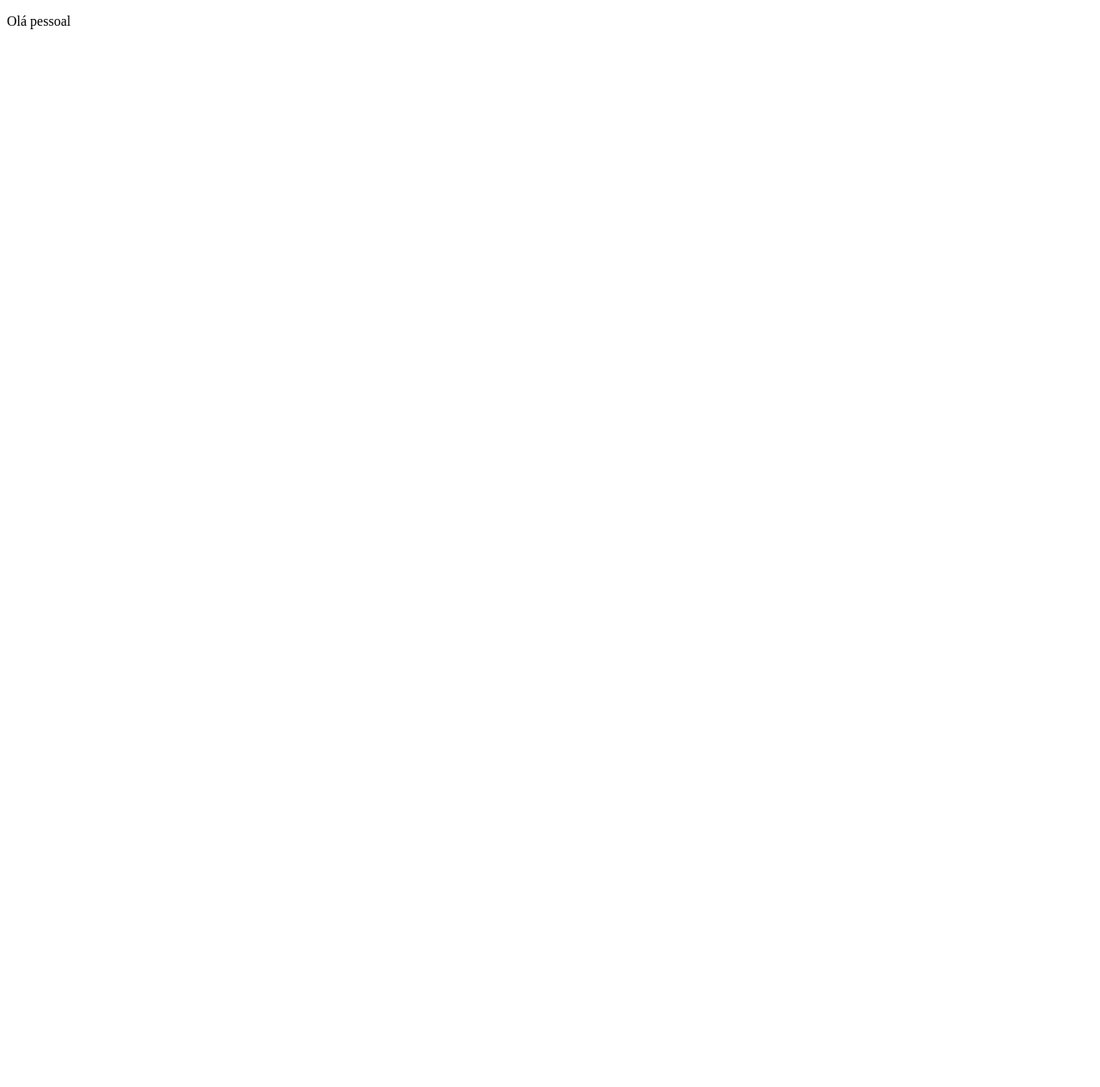
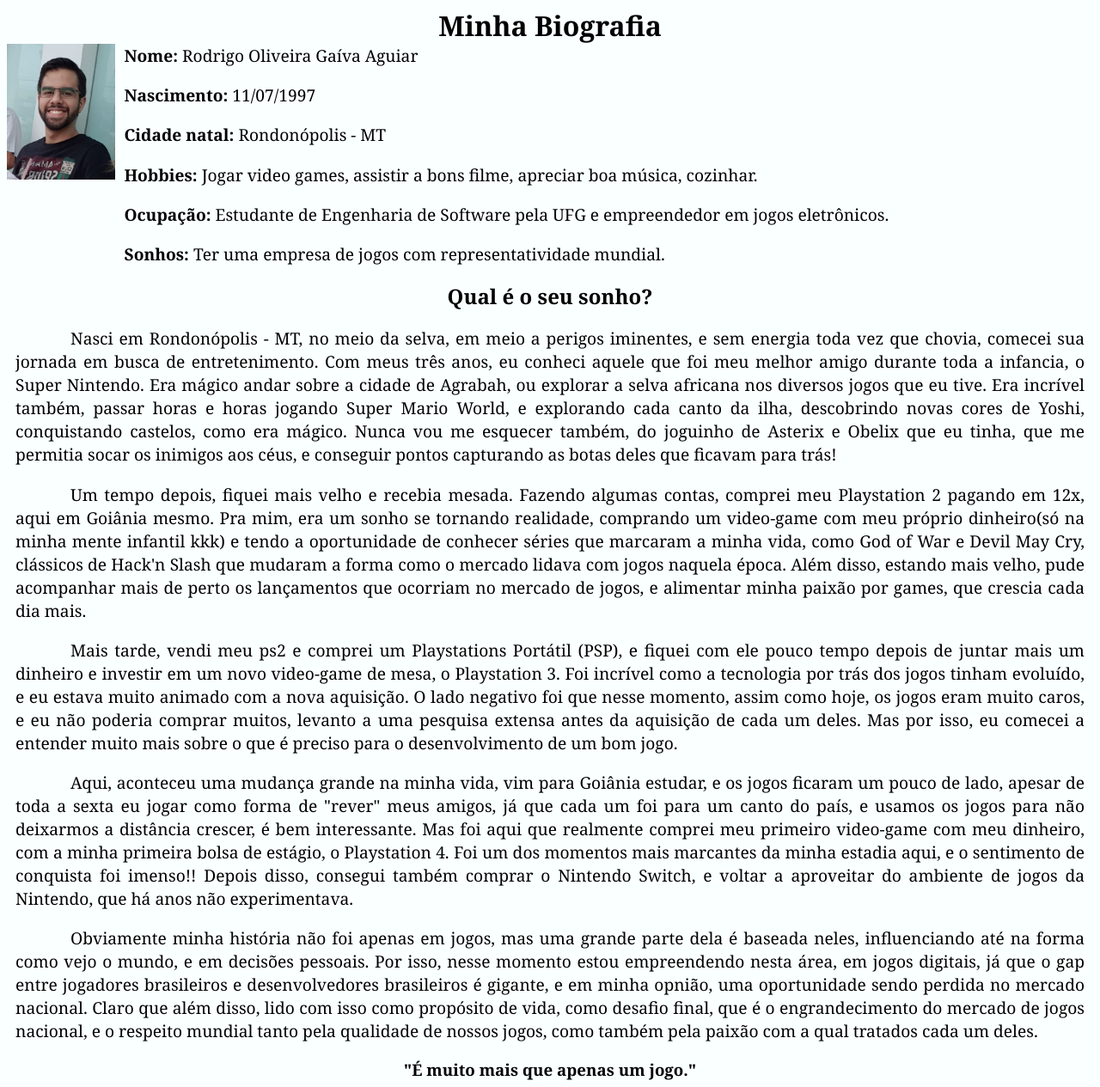
Before and after one commit to RodrigoAguiar0/rodrigoaguiar0.github.com, a plain HTML site: page index.html in a window 1280 px wide. Shown: the whole page at 86% size. Before the commit the page ends 800 px from the top, so only its background shows below. Drawn offline with Linux system fonts and the light colour scheme.

Commit message:
Finalizando GitHub Pages

```diff
--- a/index.html
+++ b/index.html
@@ -5,9 +5,76 @@
     <meta name="viewport"
           content="width=device-width, user-scalable=no, initial-scale=1.0, maximum-scale=1.0, minimum-scale=1.0">
     <meta http-equiv="X-UA-Compatible" content="ie=edge">
-    <title>Minibiografia Rodrigo Aguiar</title>
+    <link rel="stylesheet" href="style.css">
+    <title>Minha Biografia</title>
 </head>
 <body>
-    <p>Olá pessoal</p>
+    <header>
+        <h1>Minha Biografia</h1>
+    </header>
+    <div>
+        <div>
+            <img id="photo" src="photo.jpg" alt="">
+        </div>
+        <div id="photo-text">
+            <p style="margin-top: 0px"> <strong>Nome: </strong>Rodrigo Oliveira Gaíva Aguiar</p>
+            <p> <strong>Nascimento: </strong>11/07/1997</p>
+            <p> <strong>Cidade natal: </strong>Rondonópolis - MT</p>
+            <p> <strong>Hobbies: </strong>Jogar video games, assistir a bons filme, apreciar boa música, cozinhar.</p>
+            <p> <strong>Ocupação: </strong>Estudante de Engenharia de Software pela UFG e empreendedor em jogos
+                eletrônicos.</p>
+            <p> <strong>Sonhos: </strong>Ter uma empresa de jogos com representatividade mundial.</p>
+        </div>
+        <h2>Qual é o seu sonho?</h2>
+        <div id="textao">
+            <p>Nasci em Rondonópolis - MT, no meio da selva, em meio a perigos iminentes, e sem energia toda vez que
+                chovia, comecei sua jornada em busca de entretenimento. Com meus três anos, eu conheci aquele
+                que foi meu melhor amigo durante toda a infancia, o Super Nintendo. Era mágico andar sobre a cidade de
+                Agrabah, ou explorar a selva africana nos diversos jogos que eu tive. Era incrível também, passar
+                horas e horas jogando Super Mario World, e explorando cada canto da ilha, descobrindo novas cores de
+                Yoshi, conquistando castelos, como era mágico. Nunca vou me esquecer também, do joguinho de Asterix e
+                Obelix que eu tinha, que me permitia socar os inimigos aos céus, e conseguir pontos capturando as botas
+                deles que ficavam para trás!</p>
+            <p>
+                Um tempo depois, fiquei mais velho e recebia mesada. Fazendo algumas contas, comprei meu Playstation 2
+                pagando em 12x, aqui em Goiânia mesmo. Pra mim, era um sonho se tornando realidade, comprando um
+                video-game com meu próprio dinheiro(só na minha mente infantil kkk) e tendo a oportunidade de conhecer
+                séries que marcaram a minha vida, como God of War e Devil May Cry, clássicos de Hack'n Slash que mudaram
+                a forma como o mercado lidava com jogos naquela época. Além disso, estando mais velho, pude acompanhar
+                mais de perto os lançamentos que ocorriam no mercado de jogos, e alimentar minha paixão por games, que
+                crescia cada dia mais.
+            </p>
+            <p>
+                Mais tarde, vendi meu ps2 e comprei um Playstations Portátil (PSP), e fiquei com ele pouco tempo depois
+                de juntar mais um dinheiro e investir em um novo video-game de mesa, o Playstation 3. Foi incrível como
+                a tecnologia por trás dos jogos tinham evoluído, e eu estava muito animado com a nova aquisição. O lado
+                negativo foi que nesse momento, assim como hoje, os jogos eram muito caros, e eu não poderia comprar
+                muitos, levanto a uma pesquisa extensa antes da aquisição de cada um deles. Mas por isso, eu comecei a
+                entender muito mais sobre o que é preciso para o desenvolvimento de um bom jogo.
+            </p>
+            <p>
+                Aqui, aconteceu uma mudança grande na minha vida, vim para Goiânia estudar, e os jogos ficaram um pouco
+                de lado, apesar de toda a sexta eu jogar como forma de "rever" meus amigos, já que cada um foi para um
+                canto do país, e usamos os jogos para não deixarmos a distância crescer, é bem interessante. Mas foi
+                aqui que realmente comprei meu primeiro video-game com meu dinheiro, com a minha primeira bolsa de
+                estágio, o Playstation 4. Foi um dos momentos mais marcantes da minha estadia aqui, e o sentimento de
+                conquista foi imenso!! Depois disso, consegui também comprar o Nintendo Switch, e voltar a aproveitar
+                do ambiente de jogos da Nintendo, que há anos não experimentava.
+            </p>
+            <p>
+                Obviamente minha história não foi apenas em jogos, mas uma grande parte dela é baseada neles,
+                influenciando até na forma como vejo o mundo, e em decisões pessoais. Por isso, nesse momento estou
+                empreendendo nesta área, em jogos digitais, já que o gap entre jogadores brasileiros e desenvolvedores
+                brasileiros é gigante, e em minha opnião, uma oportunidade sendo perdida no mercado nacional. Claro que
+                além disso, lido com isso como propósito de vida, como desafio final, que é o engrandecimento do mercado
+                de jogos nacional, e o respeito mundial tanto pela qualidade de nossos jogos, como também pela paixão
+                com a qual tratados cada um deles.
+
+            </p>
+        </div>
+    </div>
+    <footer>
+        <h3>"É muito mais que apenas um jogo."</h3>
+    </footer>
 </body>
 </html>
--- /dev/null
+++ b/style.css
@@ -0,0 +1,43 @@
+*{
+    font-family: "Roboto Slab", Georgia, monospace;
+    color: #000;
+}
+
+body{
+    background: #faffff;
+}
+
+h1{
+    margin: 0% 30%;
+    text-align: center;
+}
+
+h2{
+    margin: 0% 40%;
+    text-align: center;
+}
+
+h3{
+    margin: 0% 30%;
+    text-align: center;
+}
+
+p{
+    font-size: larger;
+    padding: 0px 10px;
+    text-align: justify;
+}
+
+#photo{
+    float: left;
+    width: 10%;
+}
+
+#photo-text{
+    float: left;
+    width: 90%;
+}
+
+#textao{
+    text-indent: 4em;
+}
```
Also changed, not shown: photo.jpg (added).
